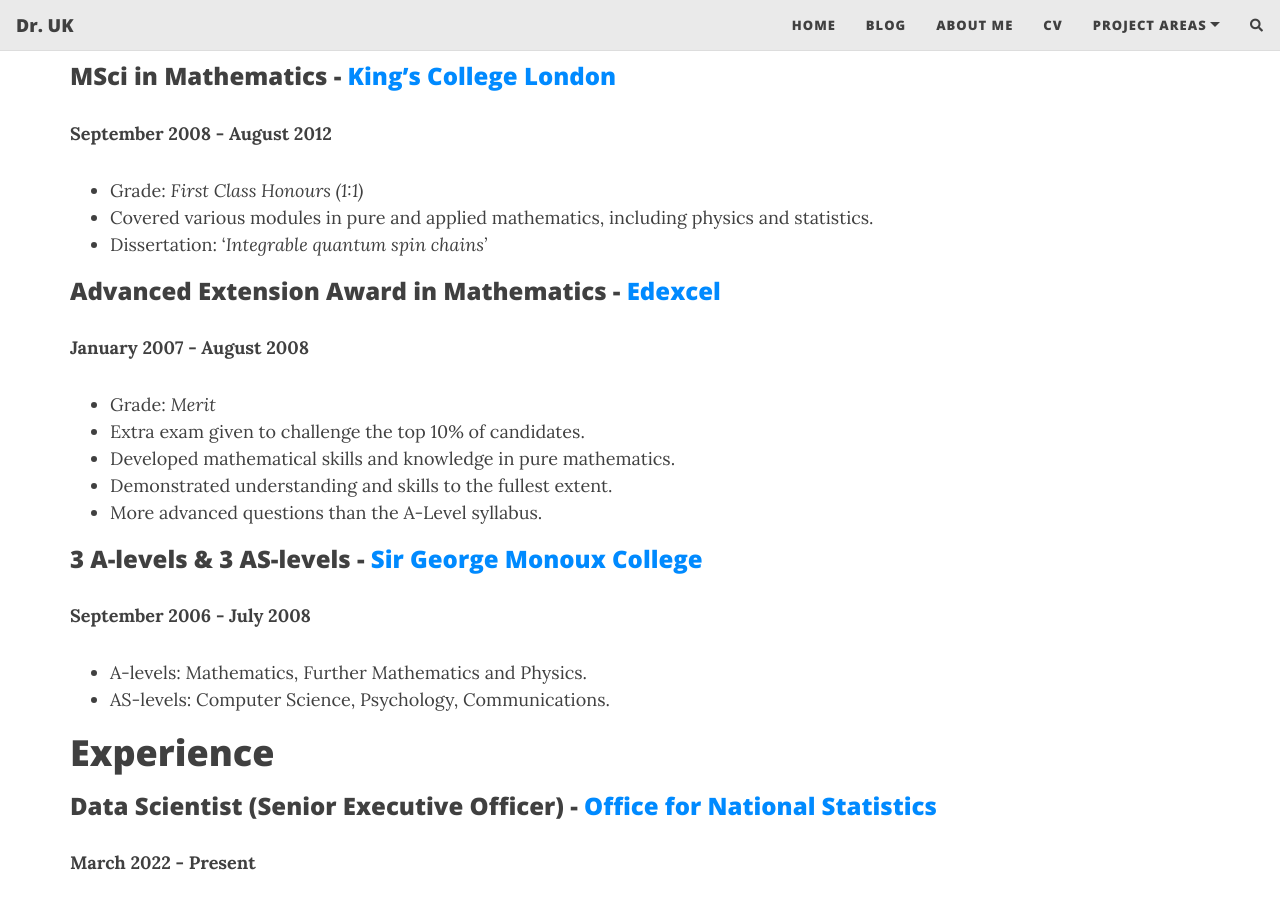
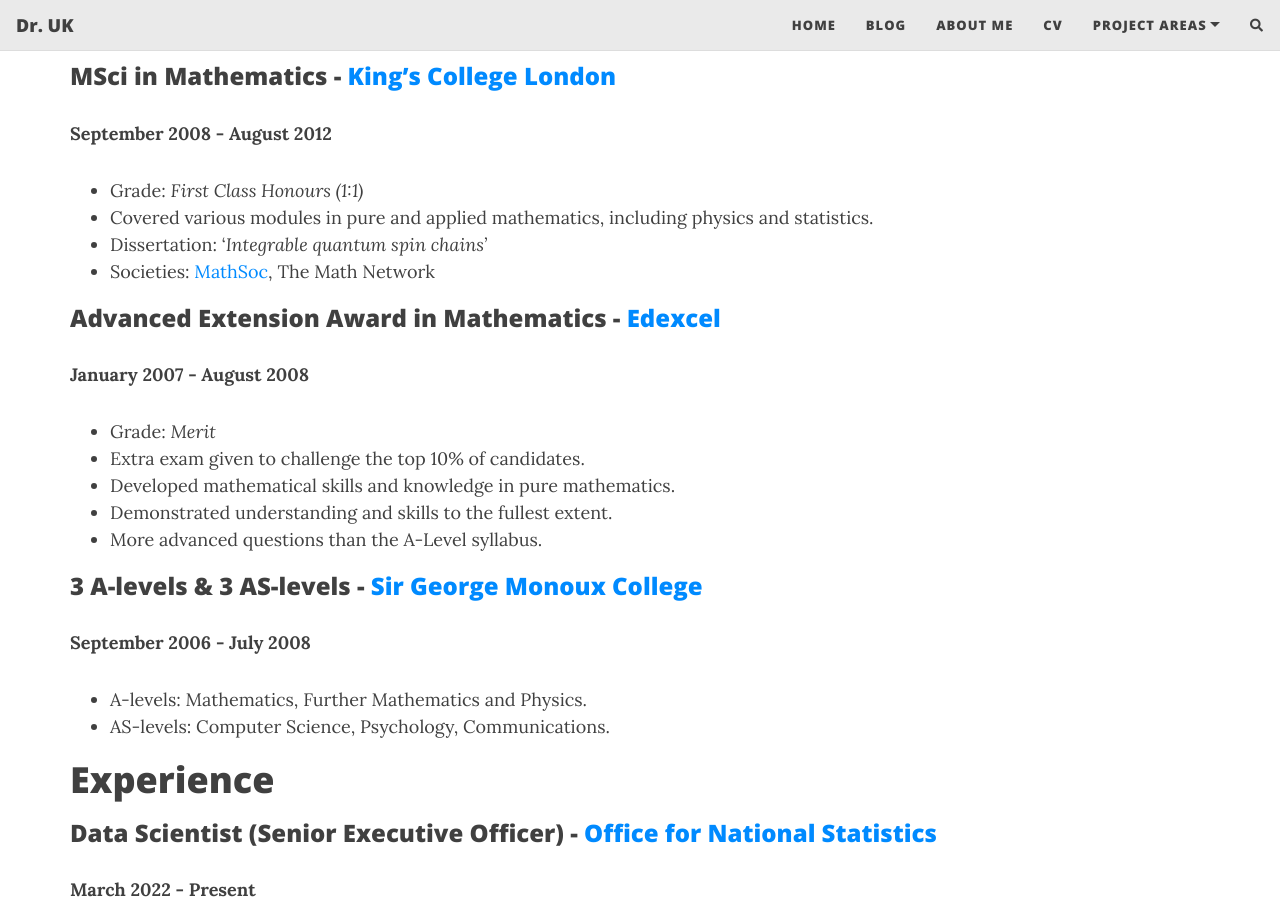
Before and after one commit to drrobotk/drrobotk.github.io, a Jekyll site: the page built from cv.md, in a window 1280 px wide and 900 px high, scrolled down 1365 px. Built offline with Jekyll 4.4.1, drawn with Linux system fonts in a browser that asks for light colours; nearby versions of some CDN libraries; comment, search, counter and statistics services are not loaded.

Commit message:
Update cv.md

```diff
--- a/cv.md
+++ b/cv.md
@@ -41,6 +41,7 @@
 -   Grade: *First Class Honours (1:1)*
 -   Covered various modules in pure and applied mathematics, including physics and statistics.
 -   Dissertation: '*Integrable quantum spin chains'*
+-   Societies: [MathSoc](https://en-gb.facebook.com/kclmathsoc/), The Math Network
 
 ### **Advanced Extension Award in Mathematics** - [Edexcel](https://qualifications.pearson.com/en/qualifications/edexcel-a-levels/advanced-extension-award-mathematics-2018.html)
 
```
